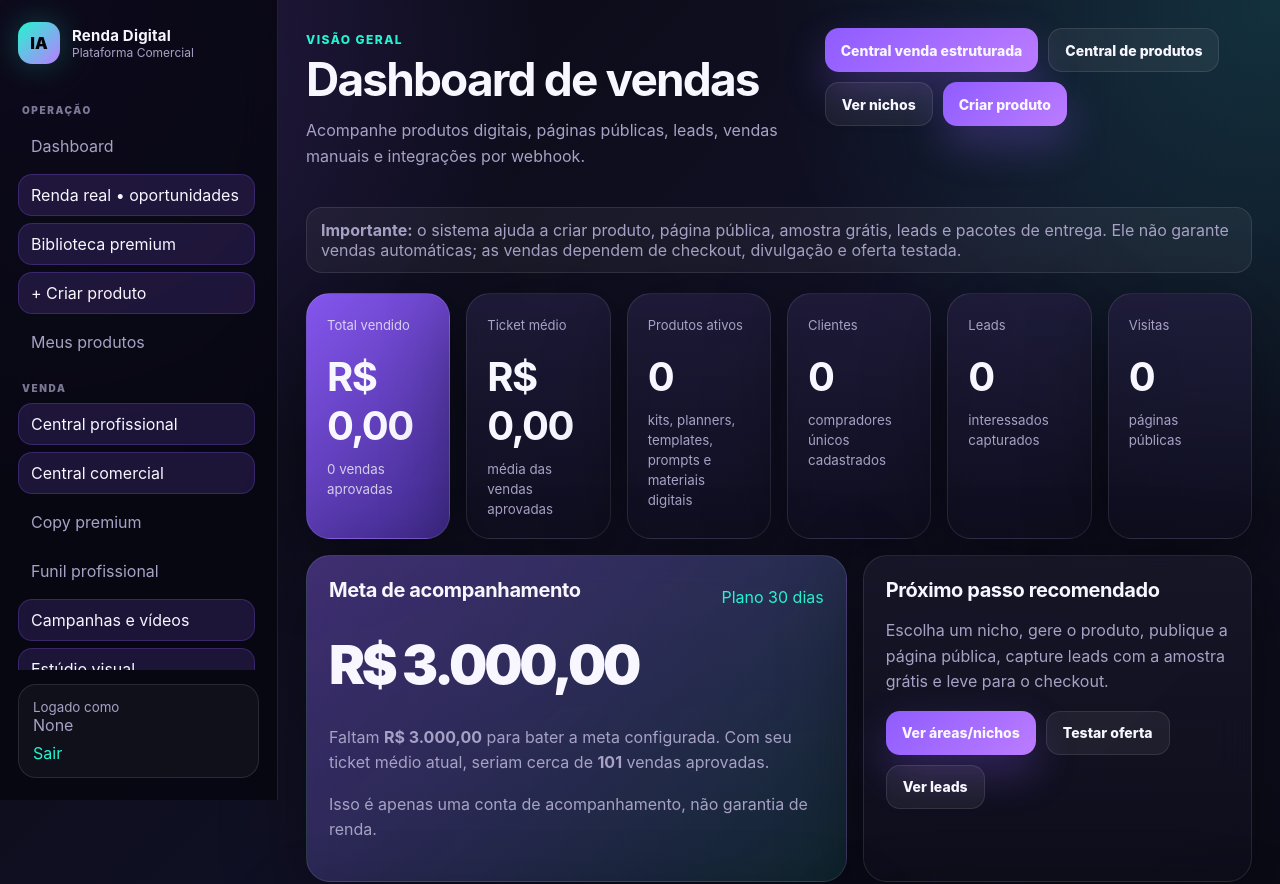
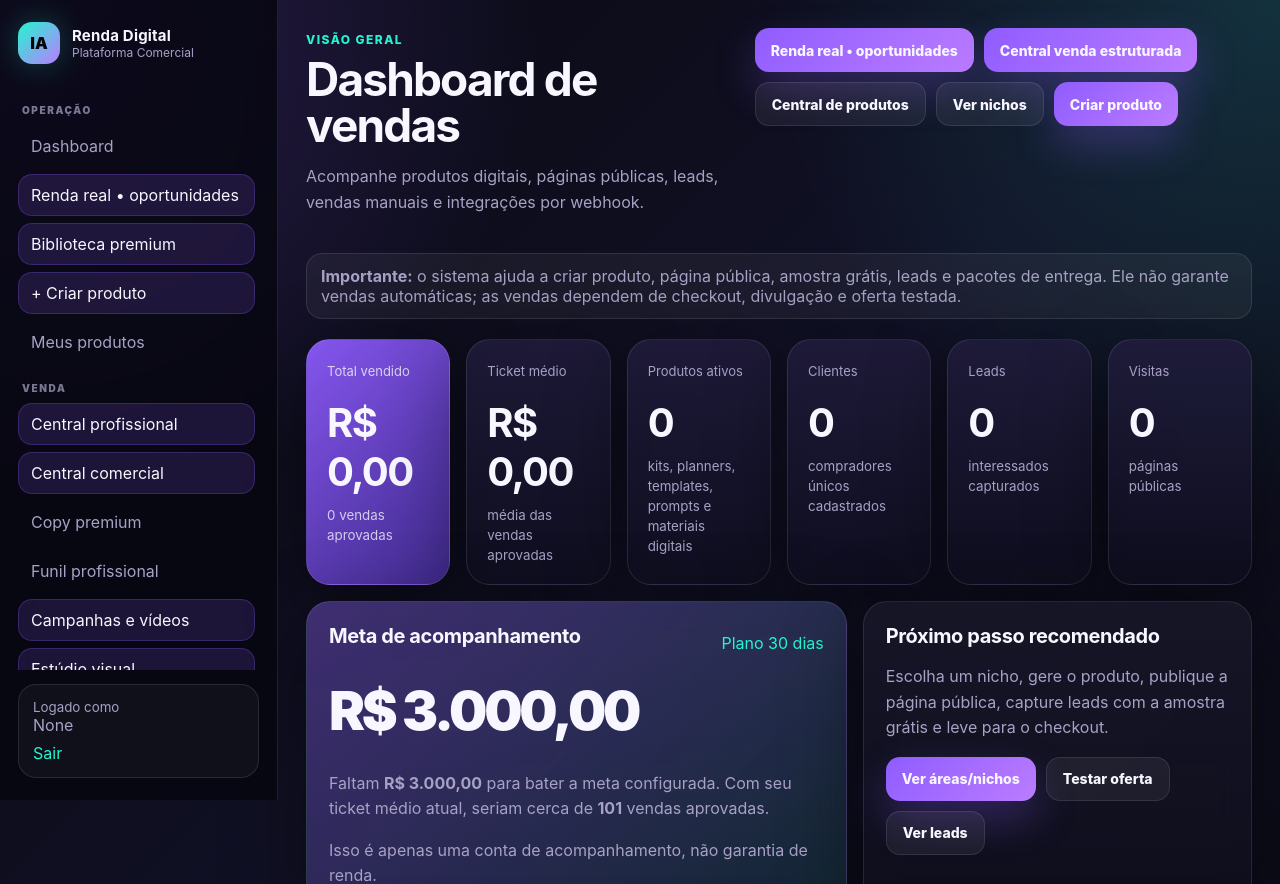
Before and after one commit to canalescanorff6-source/renda-digital-ia, a Flask app: page / in a window 1280 px wide. Shown: the top 884 px of the page. Run offline with Flask 3, Linux system fonts and the light colour scheme; the visitor is signed in with stand-in values (Sample User, id 1); data that the repository does not hold is empty.

Commit message:
feat: highlight real monetization hub from sales dashboard

```diff
--- a/templates/dashboard.html
+++ b/templates/dashboard.html
@@ -7,6 +7,7 @@
     <p>Acompanhe produtos digitais, páginas públicas, leads, vendas manuais e integrações por webhook.</p>
   </div>
   <div class="header-actions">
+    <a class="btn primary" href="{{ url_for('monetizacao.painel') }}">Renda real • oportunidades</a>
     <a class="btn primary" href="{{ url_for('venda_real_page') }}">Central venda estruturada</a>
     <a class="btn ghost" href="{{ url_for('income_machine') }}">Central de produtos</a>
     <a class="btn ghost" href="{{ url_for('niches') }}">Ver nichos</a>
```
